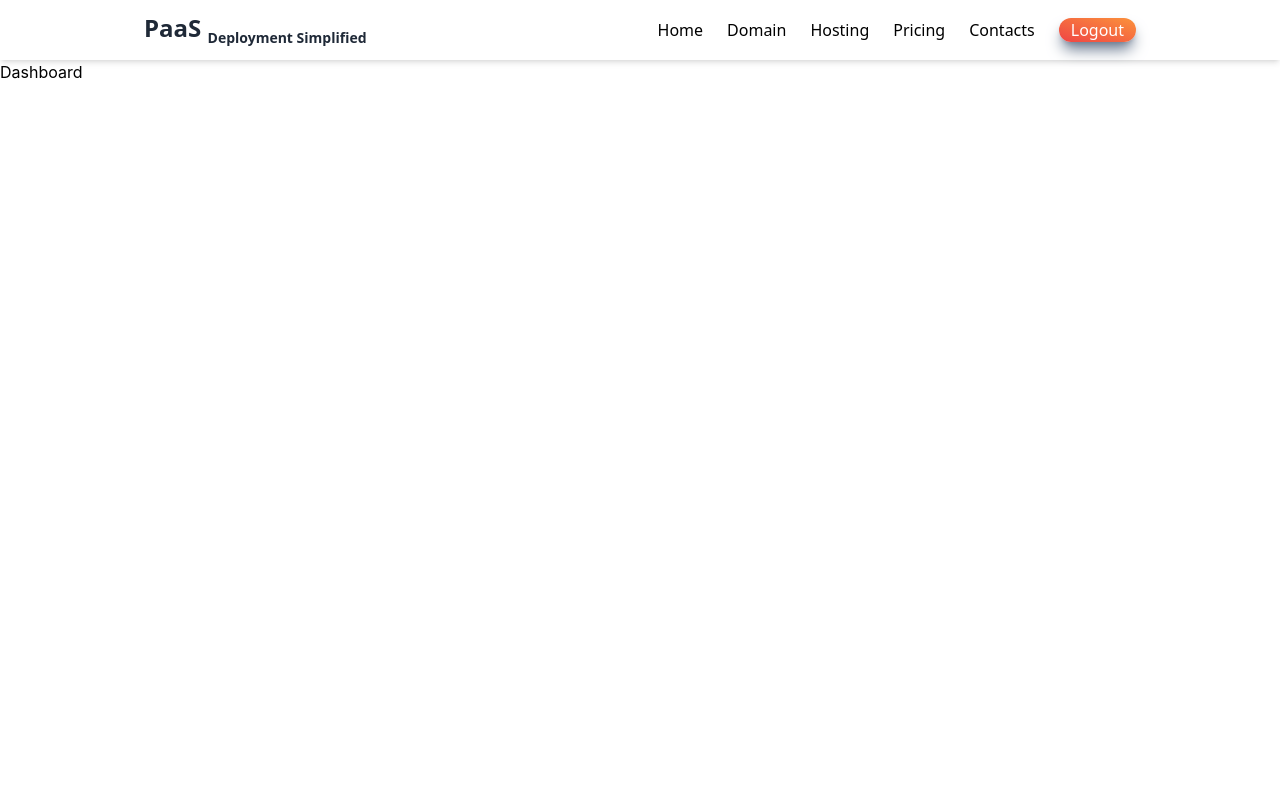
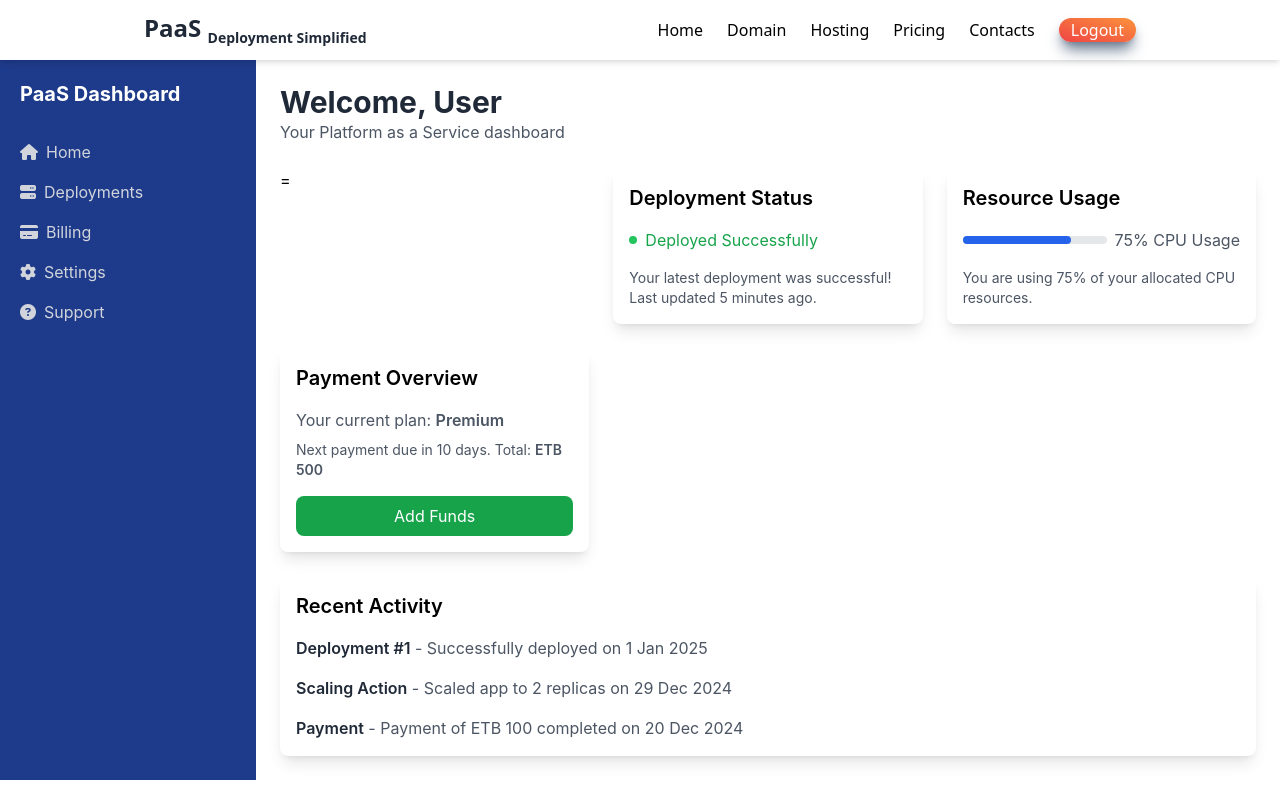
Before and after one commit to tans1/paas--frontend, a React (Create React App) app: page /dashboard in a window 1280 px wide. Built offline with nearby package versions, Linux system fonts and the light colour scheme; sample sign-in values are in the browser's storage.

Commit message:
clean up

```diff
--- a/src/App.tsx
+++ b/src/App.tsx
@@ -8,10 +8,10 @@ import Layout from "./pages/layout";
 import Home from "./pages/home";
 import Register from "./pages/register";
 import Login from "./pages/login";
-import LoginSuccess from "./pages/loginSuccess";
-import Dashboard from "./pages/dashboard"; // Import the Dashboard page
+import LoginSuccess from "./pages/login-success";
 import ProtectedRoute from "./routes/protected.routes";
 import PublicRoute from "./routes/public.routes";
+import Dashboard from "./components/Dashboard";
 
 const App = () => {
   return (
--- a/src/components/Dashboard.tsx
+++ b/src/components/Dashboard.tsx
@@ -6,24 +6,18 @@ import Card from './Card';
 const Dashboard: React.FC = () => {
   return (
     <div className="flex">
-      {/* Sidebar */}
       <Sidebar />
 
-      {/* Main Content Area */}
       <div className="flex-1 p-6">
-        {/* Header */}
         <div className="flex items-center justify-between mb-6">
           <div>
             <h1 className="text-3xl font-bold text-gray-800">Welcome, User</h1>
             <p className="text-gray-600">Your Platform as a Service dashboard</p>
           </div>
-          <button className="bg-blue-600 text-white px-4 py-2 rounded-lg">Logout</button>
         </div>
 
-        {/* Deployment Overview */}
         <div className="grid grid-cols-1 sm:grid-cols-2 lg:grid-cols-3 gap-6 mb-6">
-          {/* Deployment Status Card */}
-          <Card title="Deployment Status">
+=          <Card title="Deployment Status">
             <div className="flex items-center space-x-2">
               <span className="h-2 w-2 rounded-full bg-green-500"></span>
               <span className="text-green-600">Deployed Successfully</span>
@@ -31,7 +25,6 @@ const Dashboard: React.FC = () => {
             <p className="mt-4 text-sm text-gray-600">Your latest deployment was successful! Last updated 5 minutes ago.</p>
           </Card>
 
-          {/* Resource Usage Card */}
           <Card title="Resource Usage">
             <div className="flex items-center space-x-2">
               <div className="flex-1 bg-gray-200 h-2 rounded-lg">
@@ -42,7 +35,6 @@ const Dashboard: React.FC = () => {
             <div className="mt-4 text-sm text-gray-600">You are using 75% of your allocated CPU resources.</div>
           </Card>
 
-          {/* Payment Overview Card */}
           <Card title="Payment Overview">
             <p className="text-gray-600">Your current plan: <span className="font-semibold">Premium</span></p>
             <p className="text-sm text-gray-600 mt-2">Next payment due in 10 days. Total: <span className="font-semibold">ETB 500</span></p>
@@ -50,7 +42,6 @@ const Dashboard: React.FC = () => {
           </Card>
         </div>
 
-        {/* Recent Activity */}
         <Card title="Recent Activity">
           <ul className="space-y-4">
             <li className="text-gray-600">
--- a/src/pages/dashboard.tsx
+++ /dev/null
@@ -1,9 +0,0 @@
-function Dashboard(){
-    return (
-        <div>
-            <h1>Dashboard</h1>
-        </div>
-    )
-}
-
-export default Dashboard;
```
Also changed, not shown: src/routes.tsx (+1 -6 lines), src/pages/login-success.tsx (renamed from src/pages/loginSuccess.tsx).
